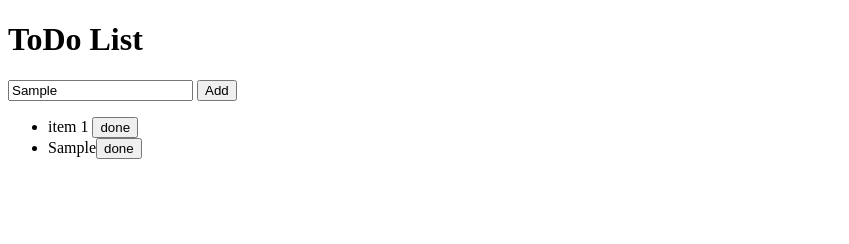
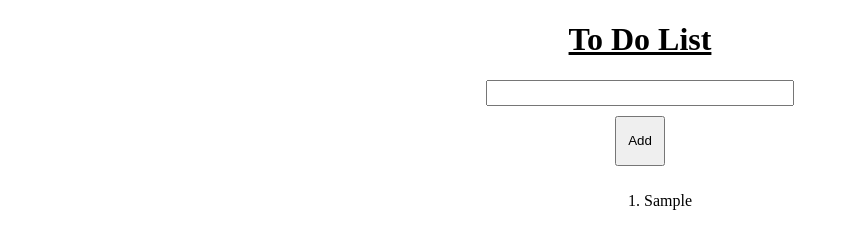
Before and after one commit to jdesbois/ToDoJS, a plain HTML site: page index.html in a window 1280 px wide. Both pictures are taken after typing "Sample" into the empty fields and a click on the button "Add". Shown: the whole page, without its empty margins (0-849 px from the left). Drawn offline with Linux system fonts and the light colour scheme.

Commit message:
updated add/remove functions - started css

```diff
--- a/index.html
+++ b/index.html
@@ -4,17 +4,18 @@
     <meta charset="UTF-8">
     <meta name="viewport" content="width=device-width, initial-scale=1.0">
     <meta http-equiv="X-UA-Compatible" content="ie=edge">
-    <title>ToDo List Vanilla JS</title>
+    <title>To Do List Vanilla JS</title>
     <link rel="stylesheet" type="text/css" href="main.css">
 
 </head>
 <body>
-    <h1>ToDo List</h1>
-    <input type="text" id="toDoInput"></input> <input type="button" onclick="addToDoItem()" value="Add">
+    <h1>To Do List</h1>
+    <input type="text" id="toDoInput"></input> <br>
+    <input type="button" onclick="addToDoItem()" value="Add" id="add"></input>
 
-    <ul id="toDoList">
-        <li class="toDoItem"> item 1 <input type="button" value="done" onclick="finishToDo()"></li>
-    </ul>
+    <ol id="toDoList">
+
+    </ol>
     <script src="script.js"></script>
 </body>
 </html>
--- a/main.css
+++ b/main.css
@@ -0,0 +1,29 @@
+/* global decoration */
+body {
+    text-align: center;
+}
+
+/* header decoration */
+h1 {
+    text-decoration: underline;
+}
+#toDoInput {
+    width: 300px;
+    height: 20px;
+    margin: auto;
+}
+#add {
+    width: 50px;
+    height: 50px;
+    margin: 10px auto;
+}
+/* list decoration */
+ol {
+    list-style-position: inside;
+
+}
+ol li {
+    cursor: pointer;
+    width: 300px;
+    margin: 10px auto;
+}
--- a/script.js
+++ b/script.js
@@ -1,17 +1,25 @@
+
+//Global Variables
 const toDoList = document.getElementById("toDoList");
 const toDoInput = document.getElementById("toDoInput");
 
-
-
+//Hit enter Key to input item
+toDoInput.addEventListener('keydown', function(){
+    if (event.key == "Enter") {
+        addToDoItem();
+    }
+})
+//Select text input value and add to list
 function addToDoItem() {
     let listItem = toDoInput.value;
     let li = document.createElement('li');
     li.setAttribute('class', 'toDoItem');
-    li.innerHTML = listItem + '<input type="button" value="done" onclick="finishToDo()">';
+    li.setAttribute('onclick', 'finishToDo()');
+    li.innerHTML = listItem;
     toDoList.appendChild(li);
+    toDoInput.value = "";
 };
-
+//remove selected item
 function finishToDo() {
-    console.log(toDoList);
-
+    event.target.remove(this);
 }
```
